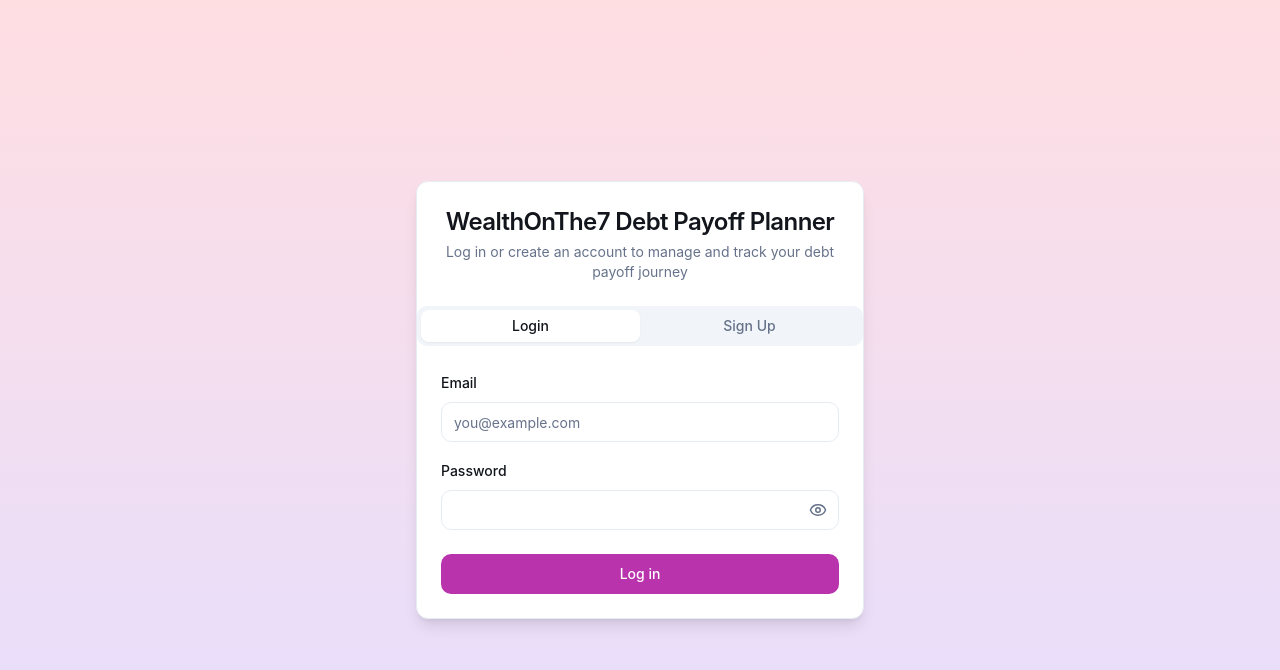
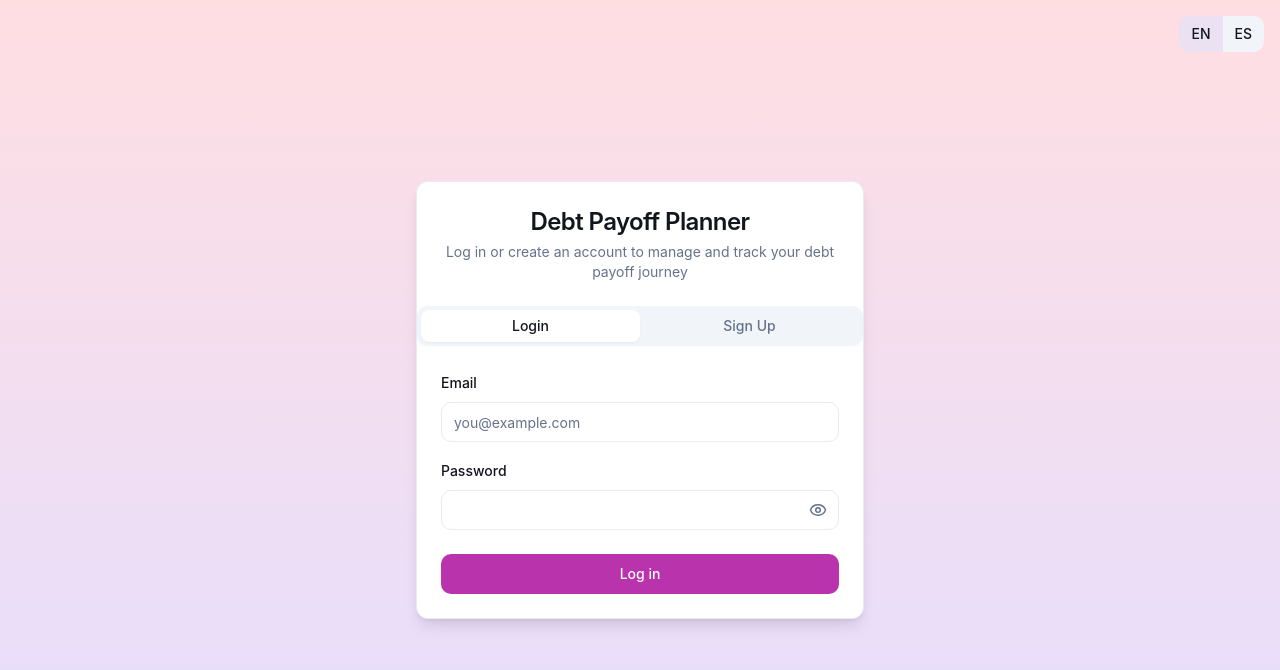
Before and after one commit to navjos/payplanwizard, a React (Vite) app: page /auth in a window 1280 px wide. Shown: the top 670 px of the page. Built offline with nearby package versions, Linux system fonts and the light colour scheme.

Commit message:
Add language toggle to Auth page
Moves the language selection component to the authentication page and updates the language based on the toggle state.

```diff
--- a/src/contexts/LanguageContext.tsx
+++ b/src/contexts/LanguageContext.tsx
@@ -27,6 +27,64 @@ const translations: Translations = {
   footer: {
     en: 'All calculations are estimates.',
     es: 'Todos los cálculos son estimaciones.'
+  },
+
+  // Authentication page translations
+  login: {
+    en: 'Login',
+    es: 'Iniciar Sesión'
+  },
+  signup: {
+    en: 'Sign Up',
+    es: 'Registrarse'
+  },
+  email: {
+    en: 'Email',
+    es: 'Correo Electrónico'
+  },
+  password: {
+    en: 'Password',
+    es: 'Contraseña'
+  },
+  emailPlaceholder: {
+    en: 'you@example.com',
+    es: 'tu@ejemplo.com'
+  },
+  loginButton: {
+    en: 'Log in',
+    es: 'Iniciar Sesión'
+  },
+  createAccountButton: {
+    en: 'Create account',
+    es: 'Crear cuenta'
+  },
+  loggingIn: {
+    en: 'Logging in...',
+    es: 'Iniciando sesión...'
+  },
+  creatingAccount: {
+    en: 'Creating account...',
+    es: 'Creando cuenta...'
+  },
+  showPassword: {
+    en: 'Show password',
+    es: 'Mostrar contraseña'
+  },
+  hidePassword: {
+    en: 'Hide password',
+    es: 'Ocultar contraseña'
+  },
+  invalidEmail: {
+    en: 'Please enter a valid email address',
+    es: 'Por favor ingresa un correo electrónico válido'
+  },
+  invalidPassword: {
+    en: 'Password must be at least 6 characters',
+    es: 'La contraseña debe tener al menos 6 caracteres'
+  },
+  authDescription: {
+    en: 'Log in or create an account to manage and track your debt payoff journey',
+    es: 'Inicia sesión o crea una cuenta para administrar y seguir tu proceso de pago de deudas'
   },
 
   // Debt form translations
--- a/src/pages/Auth.tsx
+++ b/src/pages/Auth.tsx
@@ -11,6 +11,7 @@ import { Input } from "@/components/ui/input";
 import { Label } from "@/components/ui/label";
 import { Tabs, TabsContent, TabsList, TabsTrigger } from "@/components/ui/tabs";
 import { Eye, EyeOff } from "lucide-react";
+import { useLanguage } from "../contexts/LanguageContext";
 
 const authSchema = z.object({
   email: z.string().email({ message: "Please enter a valid email address" }),
@@ -26,6 +27,7 @@ const Auth = () => {
   const [activeTab, setActiveTab] = useState<"login" | "signup">("login");
   const [showLoginPassword, setShowLoginPassword] = useState(false);
   const [showSignupPassword, setShowSignupPassword] = useState(false);
+  const { language, setLanguage, t } = useLanguage();
 
   const loginForm = useForm<AuthFormValues>({
     resolver: zodResolver(authSchema),
@@ -84,35 +86,56 @@ const Auth = () => {
   return (
     <div className="flex items-center justify-center min-h-screen bg-gradient-to-b from-[#FFDEE2] to-[#E5DEFF] px-4">
       <div className="w-full max-w-md">
+        <div className="absolute top-4 right-4 flex bg-secondary rounded-md">
+          <Button
+            variant={language === 'en' ? "secondary" : "ghost"}
+            size="sm"
+            onClick={() => setLanguage('en')}
+            className={`rounded-r-none ${language === 'en' ? 'bg-primary/10 font-medium' : ''}`}
+            aria-label="Switch to English"
+          >
+            EN
+          </Button>
+          <Button
+            variant={language === 'es' ? "secondary" : "ghost"}
+            size="sm"
+            onClick={() => setLanguage('es')}
+            className={`rounded-l-none ${language === 'es' ? 'bg-primary/10 font-medium' : ''}`}
+            aria-label="Switch to Spanish"
+          >
+            ES
+          </Button>
+        </div>
+
         <Card className="shadow-lg">
           <CardHeader className="space-y-1">
-            <CardTitle className="text-2xl text-center">WealthOnThe7 Debt Payoff Planner</CardTitle>
+            <CardTitle className="text-2xl text-center">{t('appTitle')}</CardTitle>
             <CardDescription className="text-center">
-              Log in or create an account to manage and track your debt payoff journey
+              {t('authDescription')}
             </CardDescription>
           </CardHeader>
           <Tabs value={activeTab} onValueChange={(v) => setActiveTab(v as "login" | "signup")} className="w-full">
             <TabsList className="grid w-full grid-cols-2">
-              <TabsTrigger value="login">Login</TabsTrigger>
-              <TabsTrigger value="signup">Sign Up</TabsTrigger>
+              <TabsTrigger value="login">{t('login')}</TabsTrigger>
+              <TabsTrigger value="signup">{t('signup')}</TabsTrigger>
             </TabsList>
             <TabsContent value="login">
               <form onSubmit={loginForm.handleSubmit(handleLogin)}>
                 <CardContent className="space-y-4 pt-4">
                   <div className="space-y-2">
-                    <Label htmlFor="login-email">Email</Label>
+                    <Label htmlFor="login-email">{t('email')}</Label>
                     <Input
                       id="login-email"
                       type="email"
-                      placeholder="you@example.com"
+                      placeholder={t('emailPlaceholder')}
                       {...loginForm.register("email")}
                     />
                     {loginForm.formState.errors.email && (
-                      <p className="text-sm text-destructive">{loginForm.formState.errors.email.message}</p>
+                      <p className="text-sm text-destructive">{t('invalidEmail')}</p>
                     )}
                   </div>
                   <div className="space-y-2">
-                    <Label htmlFor="login-password">Password</Label>
+                    <Label htmlFor="login-password">{t('password')}</Label>
                     <div className="relative">
                       <Input
                         id="login-password"
@@ -123,13 +146,13 @@ const Auth = () => {
                         type="button"
                         className="absolute right-3 top-1/2 transform -translate-y-1/2 text-muted-foreground hover:text-foreground"
                         onClick={() => setShowLoginPassword(!showLoginPassword)}
-                        aria-label={showLoginPassword ? "Hide password" : "Show password"}
+                        aria-label={showLoginPassword ? t('hidePassword') : t('showPassword')}
                       >
                         {showLoginPassword ? <EyeOff size={18} /> : <Eye size={18} />}
                       </button>
                     </div>
                     {loginForm.formState.errors.password && (
-                      <p className="text-sm text-destructive">{loginForm.formState.errors.password.message}</p>
+                      <p className="text-sm text-destructive">{t('invalidPassword')}</p>
                     )}
                   </div>
                 </CardContent>
@@ -142,9 +165,9 @@ const Auth = () => {
                     {isAuthenticating ? (
                       <span className="flex items-center gap-2">
                         <span className="h-4 w-4 animate-spin rounded-full border-2 border-background border-r-transparent"></span>
-                        Logging in...
+                        {t('loggingIn')}
                       </span>
-                    ) : "Log in"}
+                    ) : t('loginButton')}
                   </Button>
                 </CardFooter>
               </form>
@@ -153,19 +176,19 @@ const Auth = () => {
               <form onSubmit={signupForm.handleSubmit(handleSignup)}>
                 <CardContent className="space-y-4 pt-4">
                   <div className="space-y-2">
-                    <Label htmlFor="signup-email">Email</Label>
+                    <Label htmlFor="signup-email">{t('email')}</Label>
                     <Input
                       id="signup-email"
                       type="email"
-                      placeholder="you@example.com"
+                      placeholder={t('emailPlaceholder')}
                       {...signupForm.register("email")}
                     />
                     {signupForm.formState.errors.email && (
-                      <p className="text-sm text-destructive">{signupForm.formState.errors.email.message}</p>
+                      <p className="text-sm text-destructive">{t('invalidEmail')}</p>
                     )}
                   </div>
                   <div className="space-y-2">
-                    <Label htmlFor="signup-password">Password</Label>
+                    <Label htmlFor="signup-password">{t('password')}</Label>
                     <div className="relative">
                       <Input
                         id="signup-password"
@@ -176,13 +199,13 @@ const Auth = () => {
                         type="button"
                         className="absolute right-3 top-1/2 transform -translate-y-1/2 text-muted-foreground hover:text-foreground"
                         onClick={() => setShowSignupPassword(!showSignupPassword)}
-                        aria-label={showSignupPassword ? "Hide password" : "Show password"}
+                        aria-label={showSignupPassword ? t('hidePassword') : t('showPassword')}
                       >
                         {showSignupPassword ? <EyeOff size={18} /> : <Eye size={18} />}
                       </button>
                     </div>
                     {signupForm.formState.errors.password && (
-                      <p className="text-sm text-destructive">{signupForm.formState.errors.password.message}</p>
+                      <p className="text-sm text-destructive">{t('invalidPassword')}</p>
                     )}
                   </div>
                 </CardContent>
@@ -195,9 +218,9 @@ const Auth = () => {
                     {isAuthenticating ? (
                       <span className="flex items-center gap-2">
                         <span className="h-4 w-4 animate-spin rounded-full border-2 border-background border-r-transparent"></span>
-                        Creating account...
+                        {t('creatingAccount')}
                       </span>
-                    ) : "Create account"}
+                    ) : t('createAccountButton')}
                   </Button>
                 </CardFooter>
               </form>
```
